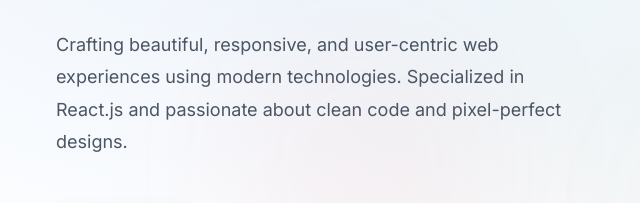
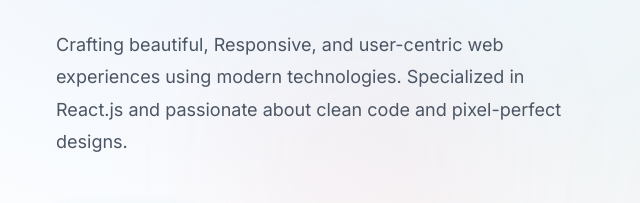
Before and after one commit to OTS12-coder/My_New_Portfolio, a plain HTML site: page index.html in a window 1280 px wide. Shown: the part 397-600 px from the top of the page, 8-648 px from the left. Drawn offline with Linux system fonts and the light colour scheme.

Commit message:
index.html

```diff
--- a/index.html
+++ b/index.html
@@ -75,7 +75,7 @@
                 </h1>
 
                 <p class="hero-description">
-                    Crafting beautiful, responsive, and user-centric web experiences using modern technologies.
+                    Crafting beautiful, Responsive, and user-centric web experiences using modern technologies.
                     Specialized in React.js and passionate about clean code and pixel-perfect designs.
                 </p>
 
```
